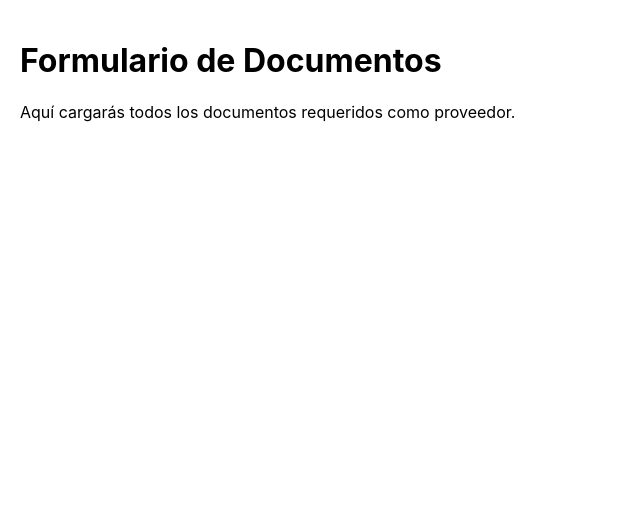
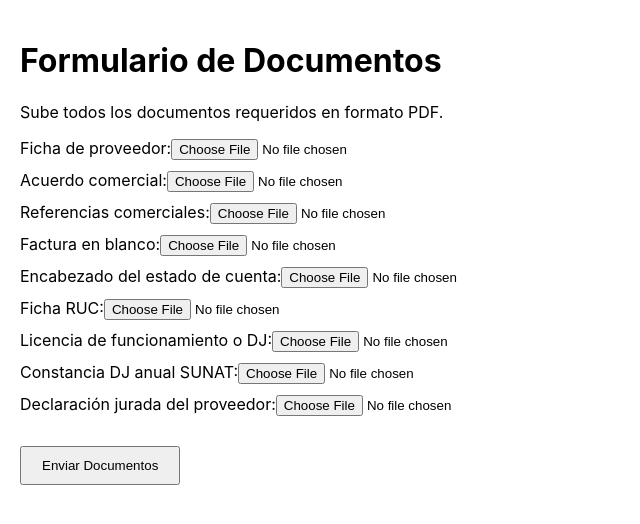
Before and after one commit to jlbv87/registro-proveedores-jlbv87, a React (Create React App) app in the folder frontend/: page /formulario in a window 1280 px wide. Shown: the top 524 px of the page, without its empty margins (0-640 px from the left). Built offline with nearby package versions, Linux system fonts and the light colour scheme; sample sign-in values are in the browser's storage.

Commit message:
Agregando formulario de carga de documentos para proveedores

```diff
--- a/frontend/src/FormularioProveedor.js
+++ b/frontend/src/FormularioProveedor.js
@@ -1,10 +1,102 @@
-import React from 'react';
+// frontend/src/pages/FormularioProveedor.js
+
+import React, { useState } from 'react';
 
 function FormularioProveedor() {
+  const [formData, setFormData] = useState({
+    fichaProveedor: null,
+    acuerdoComercial: null,
+    referenciasComerciales: null,
+    facturaBlanco: null,
+    estadoCuenta: null,
+    fichaRUC: null,
+    licenciaFuncionamiento: null,
+    constanciaDJ: null,
+    declaracionJurada: null
+  });
+
+  const handleFileChange = (e) => {
+    setFormData({
+      ...formData,
+      [e.target.name]: e.target.files[0]
+    });
+  };
+
+  const handleSubmit = async (e) => {
+    e.preventDefault();
+
+    const data = new FormData();
+    for (const key in formData) {
+      if (formData[key]) {
+        data.append('archivos', formData[key]);
+      }
+    }
+
+    try {
+      const response = await fetch('https://registro-proveedores-backend.onrender.com/api/proveedores', {
+        method: 'POST',
+        body: data
+      });
+
+      if (response.ok) {
+        alert('Documentos enviados correctamente ✅');
+        window.location.href = '/login'; // Lo devuelve al login
+      } else {
+        alert('Error al enviar documentos ❌');
+      }
+    } catch (error) {
+      console.error('Error:', error);
+      alert('Error de conexión ❌');
+    }
+  };
+
   return (
     <div style={{ padding: '20px' }}>
       <h1>Formulario de Documentos</h1>
-      <p>Aquí cargarás todos los documentos requeridos como proveedor.</p>
+      <p>Sube todos los documentos requeridos en formato PDF.</p>
+
+      <form onSubmit={handleSubmit} encType="multipart/form-data">
+        <div style={{ marginBottom: '10px' }}>
+          <label>Ficha de proveedor:</label>
+          <input type="file" name="fichaProveedor" accept="application/pdf" onChange={handleFileChange} required />
+        </div>
+        <div style={{ marginBottom: '10px' }}>
+          <label>Acuerdo comercial:</label>
+          <input type="file" name="acuerdoComercial" accept="application/pdf" onChange={handleFileChange} required />
+        </div>
+        <div style={{ marginBottom: '10px' }}>
+          <label>Referencias comerciales:</label>
+          <input type="file" name="referenciasComerciales" accept="application/pdf" onChange={handleFileChange} required />
+        </div>
+        <div style={{ marginBottom: '10px' }}>
+          <label>Factura en blanco:</label>
+          <input type="file" name="facturaBlanco" accept="application/pdf" onChange={handleFileChange} required />
+        </div>
+        <div style={{ marginBottom: '10px' }}>
+          <label>Encabezado del estado de cuenta:</label>
+          <input type="file" name="estadoCuenta" accept="application/pdf" onChange={handleFileChange} required />
+        </div>
+        <div style={{ marginBottom: '10px' }}>
+          <label>Ficha RUC:</label>
+          <input type="file" name="fichaRUC" accept="application/pdf" onChange={handleFileChange} required />
+        </div>
+        <div style={{ marginBottom: '10px' }}>
+          <label>Licencia de funcionamiento o DJ:</label>
+          <input type="file" name="licenciaFuncionamiento" accept="application/pdf" onChange={handleFileChange} required />
+        </div>
+        <div style={{ marginBottom: '10px' }}>
+          <label>Constancia DJ anual SUNAT:</label>
+          <input type="file" name="constanciaDJ" accept="application/pdf" onChange={handleFileChange} required />
+        </div>
+        <div style={{ marginBottom: '10px' }}>
+          <label>Declaración jurada del proveedor:</label>
+          <input type="file" name="declaracionJurada" accept="application/pdf" onChange={handleFileChange} required />
+        </div>
+
+        <button type="submit" style={{ padding: '10px 20px', marginTop: '20px' }}>
+          Enviar Documentos
+        </button>
+      </form>
     </div>
   );
 }
```
Also changed, not shown: 1 other file (tests, documents, lock files or other folders).
